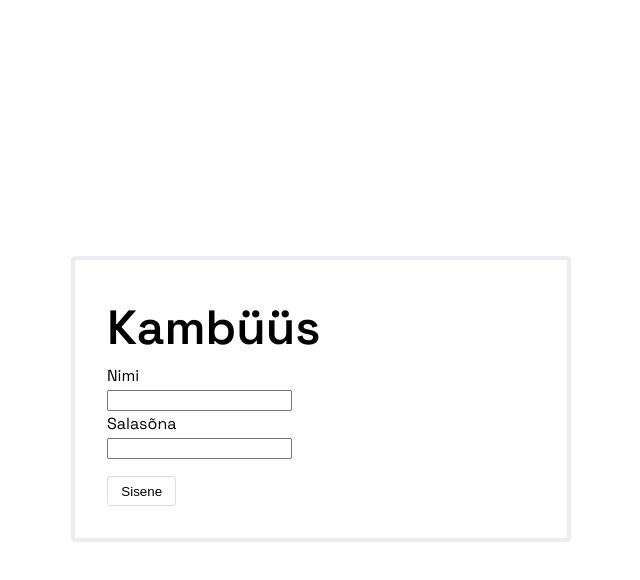
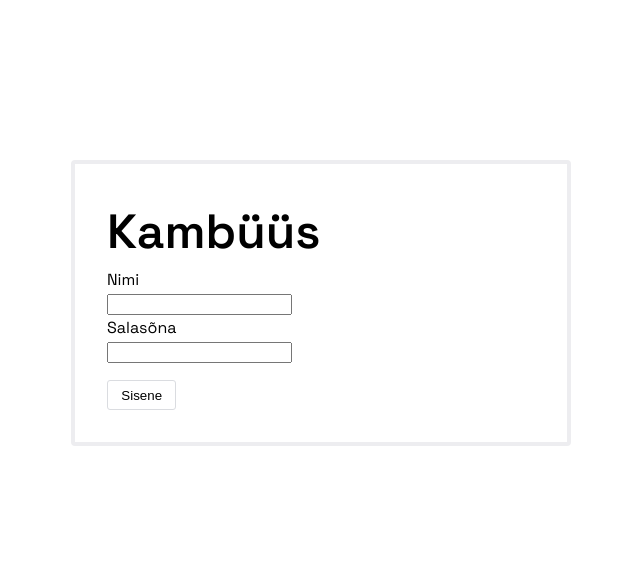
Before and after one commit to takakv/merelaager-adminpanel, a React app: page / in a window 1280 px wide. Shown: the top 580 px of the page, without its empty margins (319-959 px from the left). Built offline with nearby package versions, Linux system fonts and the light colour scheme.

Commit message:
Perfect login styles

```diff
--- a/src/app.scss
+++ b/src/app.scss
@@ -407,14 +407,17 @@ button,
 
 // Kambüüs
 .c-login-wrapper {
-  margin: 20% 2em;
+  position: relative;
+  top: 10%;
+  margin: 0 2em;
   padding: 2em;
   border: 4px solid var(--dimmed);
   border-radius: 4px;
 
   @media screen and (min-width: $phone-break) {
+    top: 20%;
     width: 500px;
-    margin: 20% auto;
+    margin: 0 auto;
   }
 }
 
```
